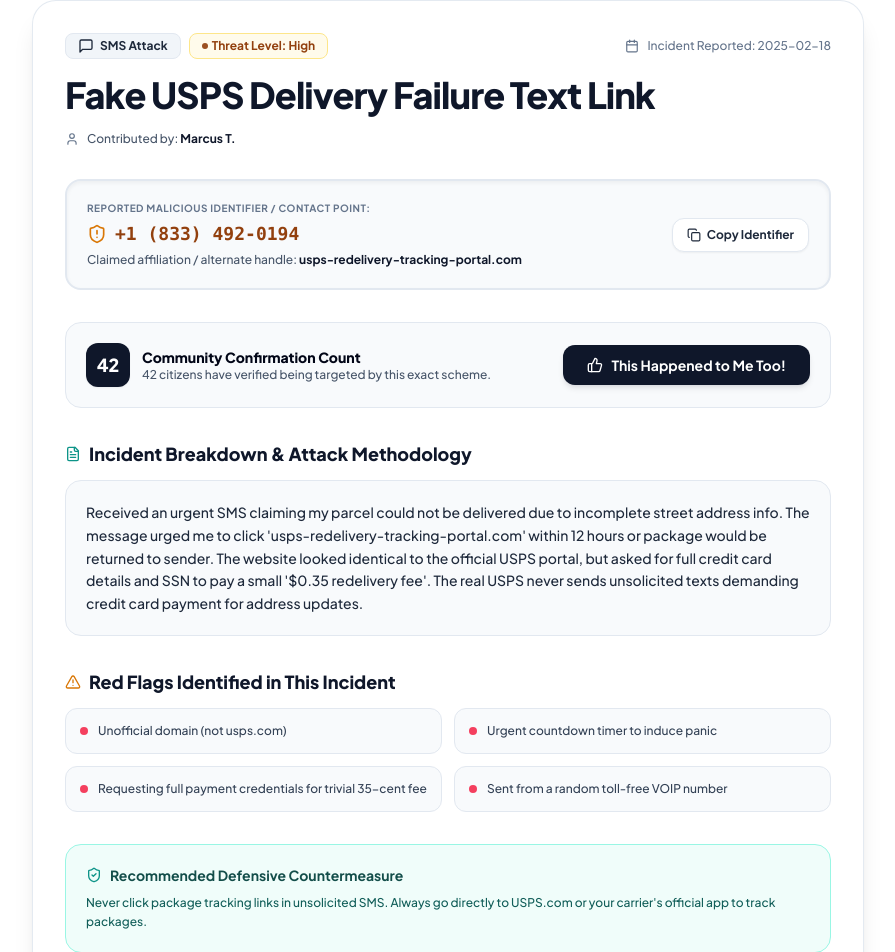
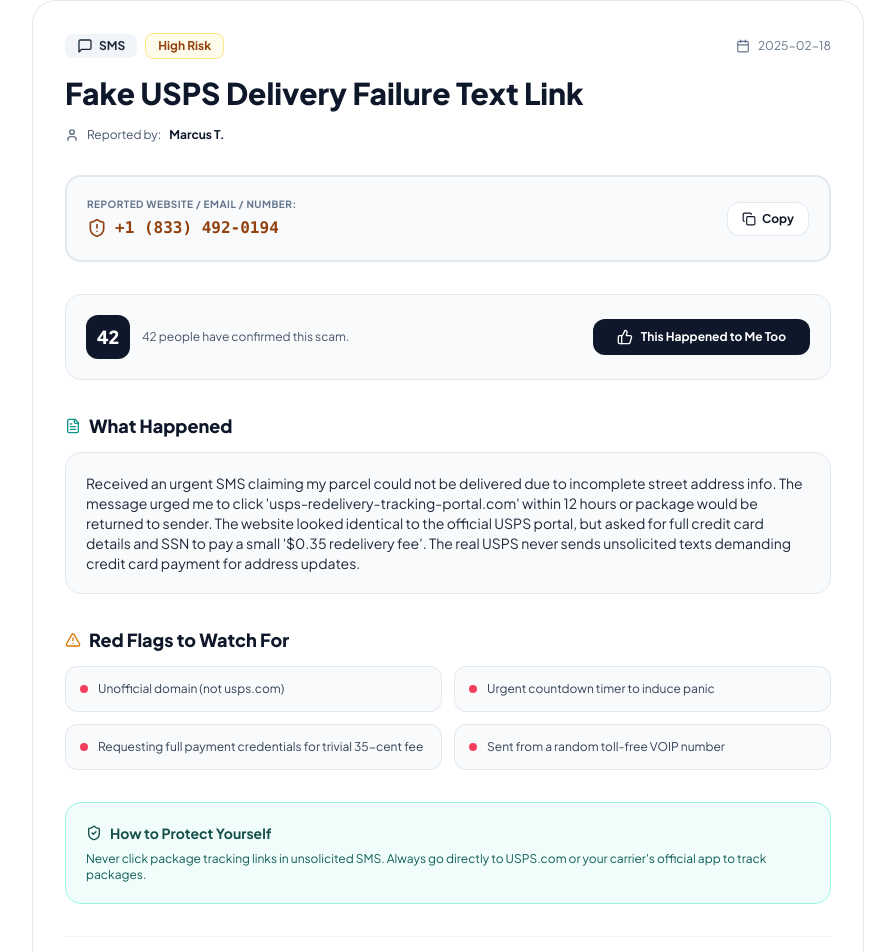
Before and after one commit to Kabba01022006/ScamShieldAI, a React (Vite) app: page /scam/scam-101 in a window 1280 px wide. Shown: the part 198-1150 px from the top of the page, without its empty margins (192-1087 px from the left). Built offline with nearby package versions, Linux system fonts and the light colour scheme.

Commit message:
Update ScamDetailPage.jsx

```diff
--- a/src/pages/ScamDetailPage.jsx
+++ b/src/pages/ScamDetailPage.jsx
@@ -1,5 +1,5 @@
 import React, { useState } from 'react';
-import { useParams, Link, useNavigate } from 'react-router-dom';
+import { useParams, Link } from 'react-router-dom';
 import {
   ArrowLeft,
   ShieldAlert,
@@ -7,53 +7,53 @@
   User,
   Check,
   Copy,
-  Share2,
   ThumbsUp,
   AlertTriangle,
   ShieldCheck,
-  Info,
   Globe,
   Mail,
   Phone,
   MessageSquare,
   FileText,
-  Lock,
-  ExternalLink
 } from 'lucide-react';
 import { useScams } from '../context/ScamContext';
 
+// Same pattern as ScamCard: a lookup table instead of a switch statement.
+const TYPE_ICONS = {
+  Website: <Globe className="w-4 h-4" />,
+  Email: <Mail className="w-4 h-4" />,
+  'Phone Call': <Phone className="w-4 h-4" />,
+  SMS: <MessageSquare className="w-4 h-4" />,
+};
+const DEFAULT_ICON = <AlertTriangle className="w-4 h-4" />;
+
 export const ScamDetailPage = () => {
   const { id } = useParams();
-  const navigate = useNavigate();
   const { getScamById, incrementMeToo, hasVotedFor } = useScams();
   const [copied, setCopied] = useState(false);
   const [meTooMessage, setMeTooMessage] = useState(null);
 
   const scam = getScamById(id);
 
+  // If the URL points to a scam ID that doesn't exist, show a friendly
+  // "not found" message instead of crashing.
   if (!scam) {
     return (
       <div className="max-w-2xl mx-auto px-4 py-20 text-center space-y-6">
-        <div className="w-16 h-16 rounded-2xl bg-rose-50 border border-rose-200 text-rose-700 dark:bg-rose-500/10 dark:border-rose-500/30 dark:text-rose-400 flex items-center justify-center mx-auto shadow-inner">
+        <div className="w-16 h-16 rounded-2xl bg-rose-50 border border-rose-200 text-rose-700 dark:bg-rose-500/10 dark:border-rose-500/30 dark:text-rose-400 flex items-center justify-center mx-auto">
           <ShieldAlert className="w-8 h-8" />
         </div>
         <div className="space-y-2">
-          <h1 className="text-3xl font-extrabold text-slate-900 dark:text-white">Threat Report Not Found</h1>
-          <p className="text-sm text-slate-600 dark:text-slate-400 font-medium">
-            The record identifier <code className="text-teal-700 dark:text-teal-400 font-mono font-bold">"{id}"</code> could not be indexed from our intelligence repository.
+          <h1 className="text-3xl font-extrabold text-slate-900 dark:text-white">Report Not Found</h1>
+          <p className="text-sm text-slate-600 dark:text-slate-400">
+            No report exists with ID <code className="font-mono font-bold">"{id}"</code>.
           </p>
         </div>
-        <div className="flex flex-col sm:flex-row items-center justify-center gap-3 pt-2">
-          <Link
-            to="/database"
-            className="w-full sm:w-auto px-5 py-2.5 rounded-xl bg-teal-600 hover:bg-teal-500 text-white font-bold text-sm transition-colors shadow-md"
-          >
-            Browse Threat Database
+        <div className="flex flex-col sm:flex-row items-center justify-center gap-3">
+          <Link to="/database" className="px-5 py-2.5 rounded-xl bg-teal-600 hover:bg-teal-500 text-white font-bold text-sm">
+            Browse Database
           </Link>
-          <Link
-            to="/"
-            className="w-full sm:w-auto px-5 py-2.5 rounded-xl bg-slate-100 hover:bg-slate-200 text-slate-800 dark:bg-slate-800 dark:hover:bg-slate-700 dark:text-slate-200 text-sm font-bold border border-slate-200 dark:border-slate-700 transition-colors"
-          >
+          <Link to="/" className="px-5 py-2.5 rounded-xl bg-slate-100 hover:bg-slate-200 dark:bg-slate-800 dark:text-slate-200 text-sm font-bold">
             Back to Home
           </Link>
         </div>
@@ -71,213 +71,157 @@
 
   const handleMeTooClick = () => {
     incrementMeToo(scam.id);
-    if (!isVoted) {
-      setMeTooMessage('Thank you! Your confirmation warns the community about this active tactic.');
-    } else {
-      setMeTooMessage('Confirmation vote removed.');
-    }
+    setMeTooMessage(
+      isVoted ? 'Confirmation removed.' : 'Thanks! Your confirmation helps warn others.'
+    );
     setTimeout(() => setMeTooMessage(null), 4000);
-  };
-
-  const getTypeIcon = (type) => {
-    switch (type) {
-      case 'Website': return <Globe className="w-4 h-4" />;
-      case 'Email': return <Mail className="w-4 h-4" />;
-      case 'Phone Call': return <Phone className="w-4 h-4" />;
-      case 'SMS': return <MessageSquare className="w-4 h-4" />;
-      default: return <AlertTriangle className="w-4 h-4" />;
-    }
   };
 
   return (
     <div className="max-w-4xl mx-auto px-4 sm:px-6 lg:px-8 py-10 space-y-8">
 
-      {/* Navigation & Breadcrumbs */}
+      {/* Back link + report ID */}
       <div className="flex items-center justify-between">
-        <Link
-          to="/database"
-          className="inline-flex items-center gap-1.5 text-xs font-bold text-slate-600 hover:text-teal-700 dark:text-slate-400 dark:hover:text-teal-400 transition-colors group"
-        >
-          <ArrowLeft className="w-4 h-4 group-hover:-translate-x-0.5 transition-transform" />
-          <span>Back to Database</span>
+        <Link to="/database" className="inline-flex items-center gap-1.5 text-xs font-bold text-slate-600 hover:text-teal-700 dark:text-slate-400">
+          <ArrowLeft className="w-4 h-4" />
+          Back to Database
         </Link>
-
-        <span className="text-xs text-slate-500 font-mono font-bold">
-          REF: #{scam.id.toUpperCase()}
-        </span>
+        <span className="text-xs text-slate-500 font-mono font-bold">REF: #{scam.id.toUpperCase()}</span>
       </div>
 
-      {/* Main Detail Card */}
-      <div className="bg-white dark:bg-slate-900/90 border border-slate-200/90 dark:border-slate-800 rounded-3xl p-6 sm:p-8 shadow-xl space-y-8">
+      <div className="bg-white dark:bg-slate-900/90 border border-slate-200/90 dark:border-slate-800 rounded-3xl p-6 sm:p-8 space-y-8">
 
-        {/* Header Badges & Meta */}
+        {/* Type badge, threat level, date, title, reporter */}
         <div className="space-y-4">
           <div className="flex flex-wrap items-center gap-2">
-            <span className="inline-flex items-center gap-1.5 px-3 py-1 rounded-lg text-xs font-bold bg-slate-100 text-slate-800 dark:bg-slate-800 dark:text-teal-300 border border-slate-200 dark:border-slate-700">
-              {getTypeIcon(scam.scamType)}
-              {scam.scamType} Attack
+            <span className="inline-flex items-center gap-1.5 px-3 py-1 rounded-lg text-xs font-bold bg-slate-100 text-slate-800 dark:bg-slate-800 dark:text-teal-300">
+              {TYPE_ICONS[scam.scamType] || DEFAULT_ICON}
+              {scam.scamType}
             </span>
-
             <span className={`inline-flex items-center gap-1 px-3 py-1 rounded-lg text-xs font-bold border ${
               scam.threatLevel === 'Critical'
-                ? 'bg-rose-50 text-rose-700 border-rose-200 dark:bg-rose-500/15 dark:text-rose-400 dark:border-rose-500/30'
-                : 'bg-amber-50 text-amber-800 border-amber-200 dark:bg-amber-500/15 dark:text-amber-400 dark:border-amber-500/30'
+                ? 'bg-rose-50 text-rose-700 border-rose-200 dark:bg-rose-500/15 dark:text-rose-400'
+                : 'bg-amber-50 text-amber-800 border-amber-200 dark:bg-amber-500/15 dark:text-amber-400'
             }`}>
-              <span className="w-1.5 h-1.5 rounded-full bg-current animate-pulse"></span>
-              Threat Level: {scam.threatLevel || 'High'}
+              {scam.threatLevel || 'High'} Risk
             </span>
-
-            <div className="ml-auto flex items-center gap-2 text-xs text-slate-500 font-medium">
+            <div className="ml-auto flex items-center gap-2 text-xs text-slate-500">
               <Calendar className="w-3.5 h-3.5" />
-              <span>Incident Reported: {scam.incidentDate}</span>
+              {scam.incidentDate}
             </div>
           </div>
 
-          <h1 className="text-2xl sm:text-3xl md:text-4xl font-extrabold text-slate-900 dark:text-white tracking-tight leading-tight">
-            {scam.title}
-          </h1>
+          <h1 className="text-2xl sm:text-3xl font-extrabold text-slate-900 dark:text-white">{scam.title}</h1>
 
-          <div className="flex items-center gap-2 text-xs text-slate-600 dark:text-slate-400 font-medium">
-            <User className="w-3.5 h-3.5 text-slate-500" />
-            <span>Contributed by: <strong className="text-slate-900 dark:text-slate-200">{scam.reportedBy || 'Verified Citizen Sentinel'}</strong></span>
+          <div className="flex items-center gap-2 text-xs text-slate-600 dark:text-slate-400">
+            <User className="w-3.5 h-3.5" />
+            Reported by: <strong className="text-slate-900 dark:text-slate-200">{scam.reportedBy || 'Anonymous'}</strong>
           </div>
         </div>
 
-        {/* Reported Identifier Highlight Box */}
-        <div className="bg-slate-50 dark:bg-slate-950 rounded-2xl p-4 sm:p-5 border-2 border-slate-200 dark:border-slate-800 space-y-3 shadow-inner">
-          <div className="flex flex-col sm:flex-row sm:items-center justify-between gap-3">
+        {/* Reported identifier + copy button */}
+        <div className="bg-slate-50 dark:bg-slate-950 rounded-2xl p-4 sm:p-5 border-2 border-slate-200 dark:border-slate-800 flex flex-col sm:flex-row sm:items-center justify-between gap-3">
           <div>
             <span className="text-[10px] text-slate-500 uppercase tracking-wider font-bold block mb-1">
-                Reported Malicious Identifier / Contact Point:
+              Reported Website / Email / Number:
             </span>
-              <div className="flex items-center gap-2 text-amber-800 dark:text-amber-300 font-mono text-base sm:text-lg font-extrabold">
-                <ShieldAlert className="w-5 h-5 text-amber-600 dark:text-amber-400 shrink-0" />
+            <div className="flex items-center gap-2 text-amber-800 dark:text-amber-300 font-mono text-base font-extrabold">
+              <ShieldAlert className="w-5 h-5 shrink-0" />
               <span className="break-all">{scam.identifier}</span>
             </div>
-              {scam.secondaryIdentifier && (
-                <p className="text-xs text-slate-600 dark:text-slate-400 mt-1 font-medium">
-                  Claimed affiliation / alternate handle: <span className="text-slate-900 dark:text-slate-200 font-bold">{scam.secondaryIdentifier}</span>
-                </p>
-              )}
           </div>
-
           <button
             onClick={handleCopyIdentifier}
-              className="inline-flex items-center gap-1.5 px-3.5 py-2 rounded-xl bg-white hover:bg-slate-100 text-slate-800 dark:bg-slate-800 dark:hover:bg-slate-700 dark:text-slate-200 text-xs font-bold border border-slate-200 dark:border-slate-700 transition-all self-start sm:self-center shrink-0 shadow-sm"
-              title="Copy identifier"
+            className="inline-flex items-center gap-1.5 px-3.5 py-2 rounded-xl bg-white hover:bg-slate-100 dark:bg-slate-800 text-xs font-bold border border-slate-200 dark:border-slate-700 shrink-0"
           >
             {copied ? (
               <>
-                  <Check className="w-3.5 h-3.5 text-emerald-600 dark:text-emerald-400" />
-                  <span className="text-emerald-600 dark:text-emerald-400">Copied!</span>
+                <Check className="w-3.5 h-3.5 text-emerald-600" /> Copied!
               </>
             ) : (
               <>
-                  <Copy className="w-3.5 h-3.5" />
-                  <span>Copy Identifier</span>
+                <Copy className="w-3.5 h-3.5" /> Copy
               </>
             )}
           </button>
         </div>
+
+        {/* "This happened to me too" */}
+        <div className="bg-slate-50 dark:bg-slate-950/40 p-5 rounded-2xl border border-slate-200 dark:border-slate-800 flex flex-col sm:flex-row items-center justify-between gap-4">
+          <div className="flex items-center gap-3 text-sm">
+            <div className="w-11 h-11 rounded-xl bg-slate-900 text-white dark:bg-white dark:text-slate-950 flex items-center justify-center font-black text-lg shrink-0">
+              {scam.meTooCount || 1}
+            </div>
+            <p className="text-xs text-slate-600 dark:text-slate-400">
+              {scam.meTooCount || 1} people have confirmed this scam.
+            </p>
+          </div>
+          <button
+            onClick={handleMeTooClick}
+            className={`w-full sm:w-auto px-6 py-2.5 rounded-xl font-bold text-xs flex items-center justify-center gap-2 ${
+              isVoted ? 'bg-emerald-600 text-white' : 'bg-slate-900 hover:bg-black dark:bg-white dark:text-slate-950 text-white'
+            }`}
+          >
+            <ThumbsUp className={`w-4 h-4 ${isVoted ? 'fill-current' : ''}`} />
+            {isVoted ? 'Confirmed by You' : 'This Happened to Me Too'}
+          </button>
         </div>
 
-        {/* "This Happened To Me Too" Interactive Action Bar */}
-        <div className="bg-slate-50 dark:bg-slate-950/40 p-5 rounded-2xl border border-slate-200 dark:border-slate-800 flex flex-col sm:flex-row items-center justify-between gap-4">
-          <div className="flex items-center gap-3 text-sm">
-            <div className="w-11 h-11 rounded-xl bg-slate-900 text-white dark:bg-white dark:text-slate-950 flex items-center justify-center font-black text-lg shadow-sm shrink-0">
-              {scam.meTooCount || 1}
+        {meTooMessage && (
+          <div className="p-3.5 bg-emerald-50 border border-emerald-200 dark:bg-emerald-500/15 rounded-xl text-emerald-900 dark:text-emerald-300 text-xs font-bold flex items-center gap-2">
+            <ShieldCheck className="w-4 h-4 shrink-0" />
+            {meTooMessage}
           </div>
-            <div>
-              <p className="font-black text-slate-950 dark:text-white text-sm">
-                Community Confirmation Count
-              </p>
-              <p className="text-xs text-slate-600 dark:text-slate-400 font-medium">
-                {scam.meTooCount || 1} citizens have verified being targeted by this exact scheme.
-              </p>
+        )}
+
+        {/* Full description */}
+        <div className="space-y-3">
+          <h2 className="text-lg font-extrabold text-slate-900 dark:text-white flex items-center gap-2">
+            <FileText className="w-4 h-4 text-teal-600" />
+            What Happened
+          </h2>
+          <div className="bg-slate-50 dark:bg-slate-950/60 p-5 rounded-2xl border border-slate-200 dark:border-slate-800 text-sm text-slate-800 dark:text-slate-200 whitespace-pre-line">
+            {scam.description}
           </div>
         </div>
 
-          <button
-            onClick={handleMeTooClick}
-            className={`w-full sm:w-auto px-6 py-2.5 rounded-xl font-bold text-xs sm:text-sm flex items-center justify-center gap-2 transition-all shadow-md active:scale-[0.98] ${
-              isVoted
-                ? 'bg-emerald-600 text-white shadow-emerald-600/20'
-                : 'bg-slate-900 hover:bg-black dark:bg-white dark:hover:bg-slate-100 text-white dark:text-slate-950 shadow-slate-900/10'
-            }`}
-          >
-            <ThumbsUp className={`w-4 h-4 ${isVoted ? 'fill-current' : ''}`} />
-            <span>{isVoted ? 'Confirmed by You' : 'This Happened to Me Too!'}</span>
-          </button>
-        </div>
-
-        {/* Action feedback toast */}
-        {meTooMessage && (
-          <div className="p-3.5 bg-emerald-50 border border-emerald-200 dark:bg-emerald-500/15 dark:border-emerald-500/30 rounded-xl text-emerald-900 dark:text-emerald-300 text-xs font-bold flex items-center gap-2 animate-in fade-in">
-            <ShieldCheck className="w-4 h-4 text-emerald-600 shrink-0" />
-            <span>{meTooMessage}</span>
-          </div>
-        )}
-
-        {/* Full Story Description */}
+        {/* Red flags, if provided on this scam entry */}
+        {scam.redFlags?.length > 0 && (
           <div className="space-y-3">
             <h2 className="text-lg font-extrabold text-slate-900 dark:text-white flex items-center gap-2">
-            <FileText className="w-4 h-4 text-teal-600 dark:text-teal-400" />
-            Incident Breakdown & Attack Methodology
-          </h2>
-          <div className="bg-slate-50 dark:bg-slate-950/60 p-5 rounded-2xl border border-slate-200 dark:border-slate-800 text-sm text-slate-800 dark:text-slate-200 leading-relaxed space-y-3 whitespace-pre-line font-medium">
-            <p>{scam.description}</p>
-          </div>
-        </div>
-
-        {/* Red Flags Observed */}
-        {scam.redFlags && scam.redFlags.length > 0 && (
-          <div className="space-y-3">
-            <h2 className="text-lg font-extrabold text-slate-900 dark:text-white flex items-center gap-2">
-              <AlertTriangle className="w-4 h-4 text-amber-600 dark:text-amber-400" />
-              Red Flags Identified in This Incident
+              <AlertTriangle className="w-4 h-4 text-amber-600" />
+              Red Flags to Watch For
             </h2>
             <div className="grid grid-cols-1 sm:grid-cols-2 gap-3">
               {scam.redFlags.map((flag, idx) => (
-                <div
-                  key={idx}
-                  className="bg-slate-50 dark:bg-slate-950/50 border border-slate-200 dark:border-slate-800 p-3.5 rounded-xl flex items-start gap-2.5 text-xs text-slate-700 dark:text-slate-300 font-medium"
-                >
+                <div key={idx} className="bg-slate-50 dark:bg-slate-950/50 border border-slate-200 dark:border-slate-800 p-3.5 rounded-xl flex items-start gap-2.5 text-xs text-slate-700 dark:text-slate-300">
                   <span className="w-2 h-2 rounded-full bg-rose-500 mt-1 shrink-0" />
-                  <span>{flag}</span>
+                  {flag}
                 </div>
               ))}
             </div>
           </div>
         )}
 
-        {/* Safety & Prevention Advice */}
+        {/* Prevention tip, if provided */}
         {scam.preventionTip && (
           <div className="bg-teal-50 dark:bg-teal-500/10 border border-teal-200 dark:border-teal-500/30 p-5 rounded-2xl space-y-2">
             <h3 className="text-sm font-bold text-teal-900 dark:text-teal-300 flex items-center gap-2">
-              <ShieldCheck className="w-4 h-4 text-teal-600 dark:text-teal-400" />
-              Recommended Defensive Countermeasure
+              <ShieldCheck className="w-4 h-4" />
+              How to Protect Yourself
             </h3>
-            <p className="text-xs text-teal-800 dark:text-slate-300 leading-relaxed font-medium">
-              {scam.preventionTip}
-            </p>
+            <p className="text-xs text-teal-800 dark:text-slate-300">{scam.preventionTip}</p>
           </div>
         )}
 
-        {/* Footer actions */}
+        {/* Footer navigation */}
         <div className="pt-4 border-t border-slate-100 dark:border-slate-800 flex flex-wrap items-center justify-between gap-3">
-          <Link
-            to="/database"
-            className="inline-flex items-center gap-1.5 px-4 py-2.5 rounded-xl bg-slate-100 hover:bg-slate-200 text-slate-800 dark:bg-slate-800 dark:hover:bg-slate-700 dark:text-slate-300 text-xs font-bold border border-slate-200 dark:border-slate-700 transition-colors shadow-sm"
-          >
+          <Link to="/database" className="inline-flex items-center gap-1.5 px-4 py-2.5 rounded-xl bg-slate-100 hover:bg-slate-200 dark:bg-slate-800 text-xs font-bold">
             <ArrowLeft className="w-3.5 h-3.5" />
-            Back to All Threat Reports
+            Back to Database
           </Link>
-
-          <Link
-            to="/report"
-            className="inline-flex items-center gap-1.5 px-4 py-2.5 rounded-xl bg-slate-900 hover:bg-black dark:bg-white dark:hover:bg-slate-100 text-white dark:text-slate-950 text-xs font-bold transition-colors shadow-sm"
-          >
-            Report Another Incident
+          <Link to="/report" className="inline-flex items-center gap-1.5 px-4 py-2.5 rounded-xl bg-slate-900 hover:bg-black dark:bg-white dark:text-slate-950 text-white text-xs font-bold">
+            Report Another Scam
           </Link>
         </div>
 
```
Lines whose indentation alone changed are shown as unchanged.
